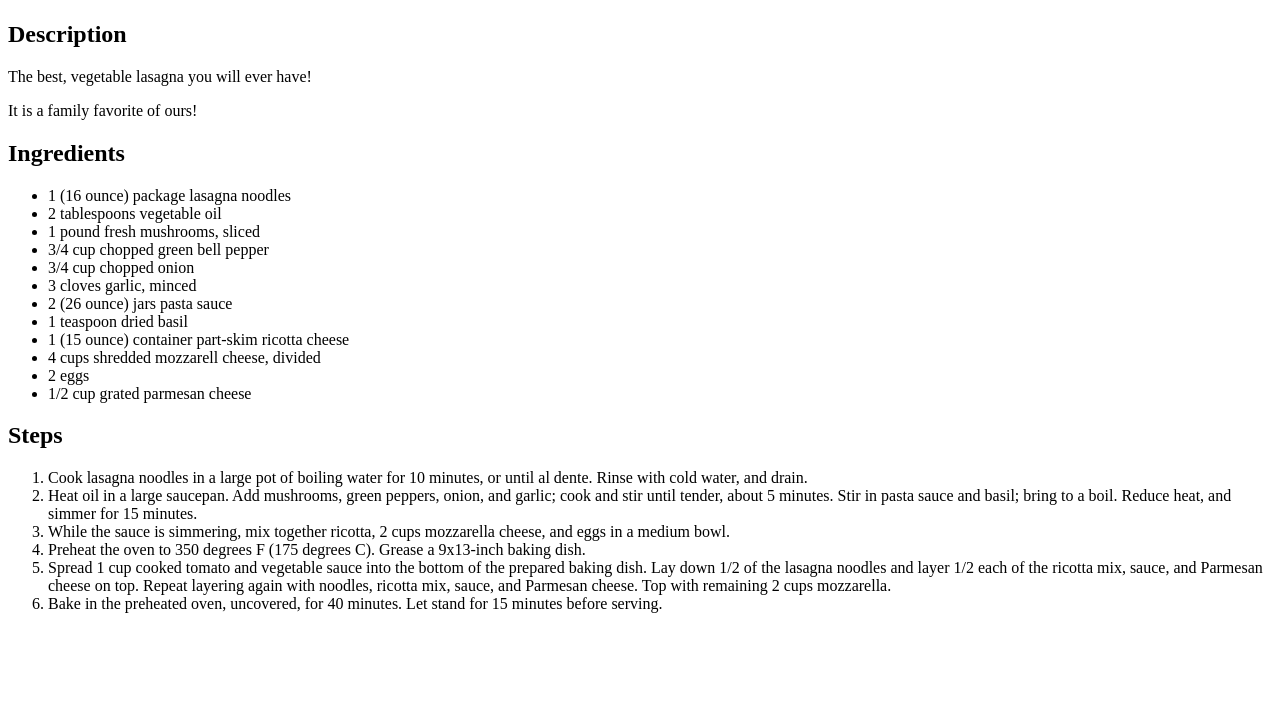
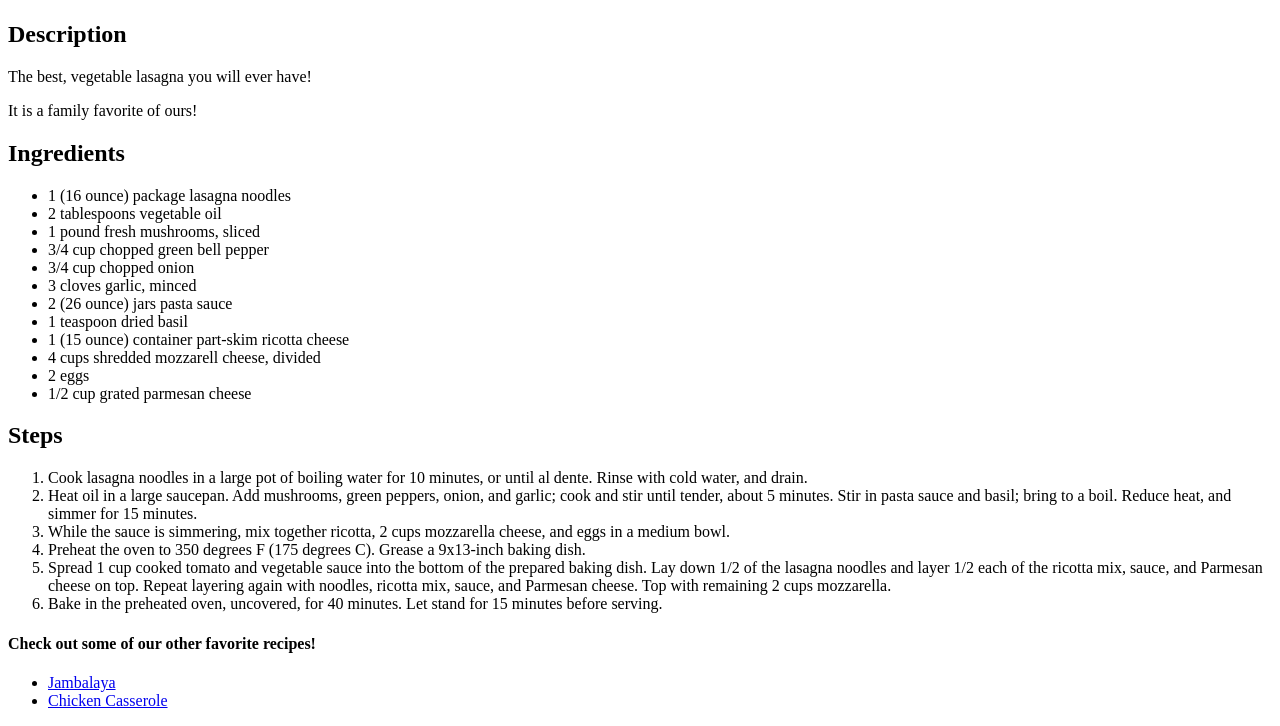
Before and after one commit to chandlercase/odin-recipes, a plain HTML site: page index.html in a window 1280 px wide. Shown: the part 383-1109 px from the top of the page. Before the commit the page ends 1012 px from the top, so only its background shows below. Drawn offline with Linux system fonts and the light colour scheme.

Commit message:
Add two links that lead to jumbo.html and chickencass.html

```diff
--- a/index.html
+++ b/index.html
@@ -7,7 +7,7 @@
 </head>
 <body>
     <h1>Odin Recipes</h1>
-    <img src="https://imagesvc.meredithcorp.io/v3/mm/image?url=https%3A%2F%2Fstatic.onecms.io%2Fwp-content%2Fuploads%2Fsites%2F43%2F2020%2F05%2F11%2F620560.jpg&w=272&h=272&c=sc&poi=face&q=60"/>
+    <img src="https://imagesvc.meredithcorp.io/v3/mm/image?url=https%3A%2F%2Fstatic.onecms.io%2Fwp-content%2Fuploads%2Fsites%2F43%2F2020%2F05%2F11%2F620560.jpg&w=272&h=272&c=sc&poi=face&q=60" alt="lasagna"/>
     <h2>Description</h2>
     <p>The best, vegetable lasagna you will ever have!</p>
     <p>It is a family favorite of ours!</p>
@@ -35,5 +35,15 @@
         <li>Spread 1 cup cooked tomato and vegetable sauce into the bottom of the prepared baking dish. Lay down 1/2 of the lasagna noodles and layer 1/2 each of the ricotta mix, sauce, and Parmesan cheese on top. Repeat layering again with noodles, ricotta mix, sauce, and Parmesan cheese. Top with remaining 2 cups mozzarella.</li>
         <li>Bake in the preheated oven, uncovered, for 40 minutes. Let stand for 15 minutes before serving.</li>
     </ol>
+    <h4>Check out some of our other favorite recipes!</h4>
+    <ul>
+        <li>
+            <a href="recipes/jumbo.html">Jambalaya</a>
+        </li>
+        <li>
+            <a href="recipes/chickencass.html">Chicken Casserole</a>
+        </li>
+    </ul>
+
 </body>
 </html>
```
